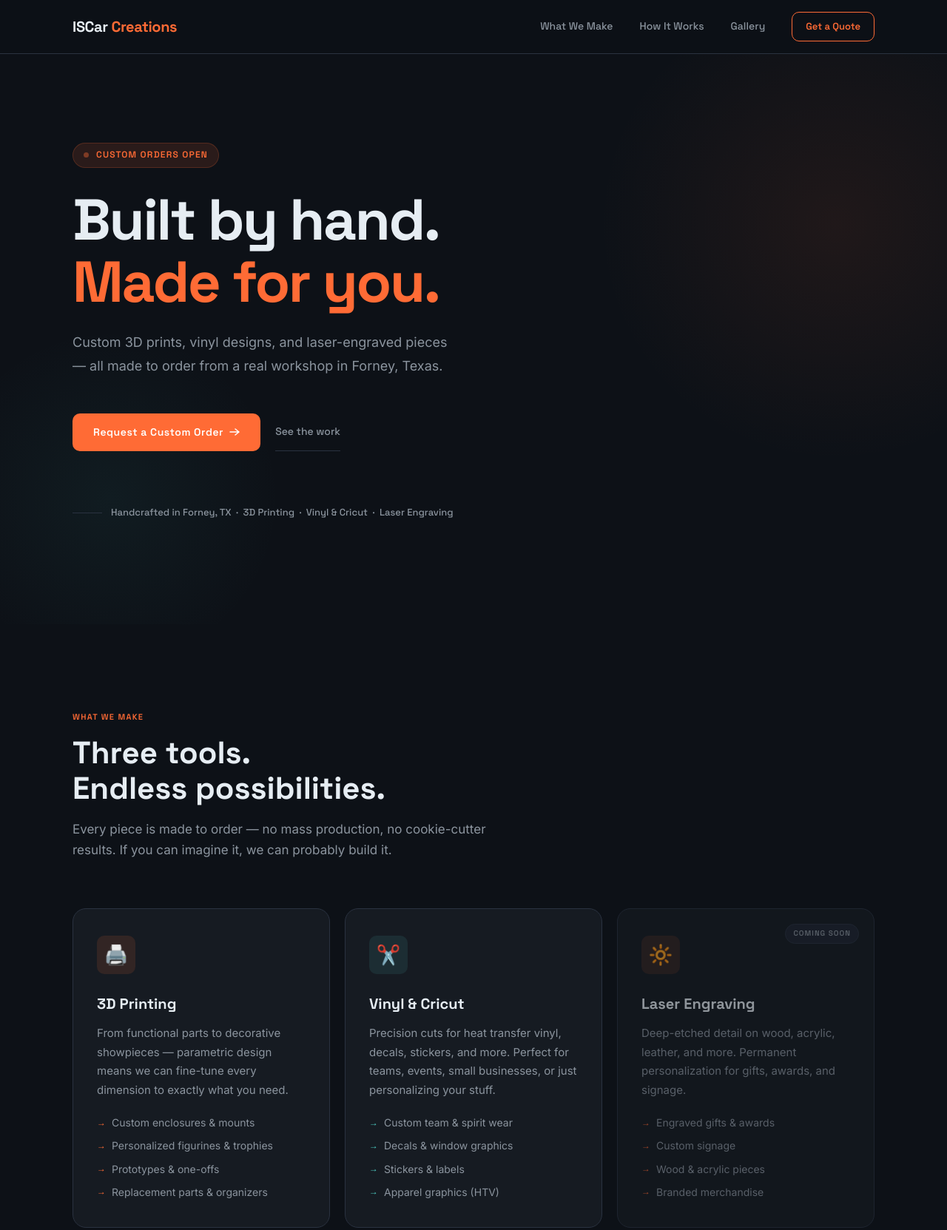
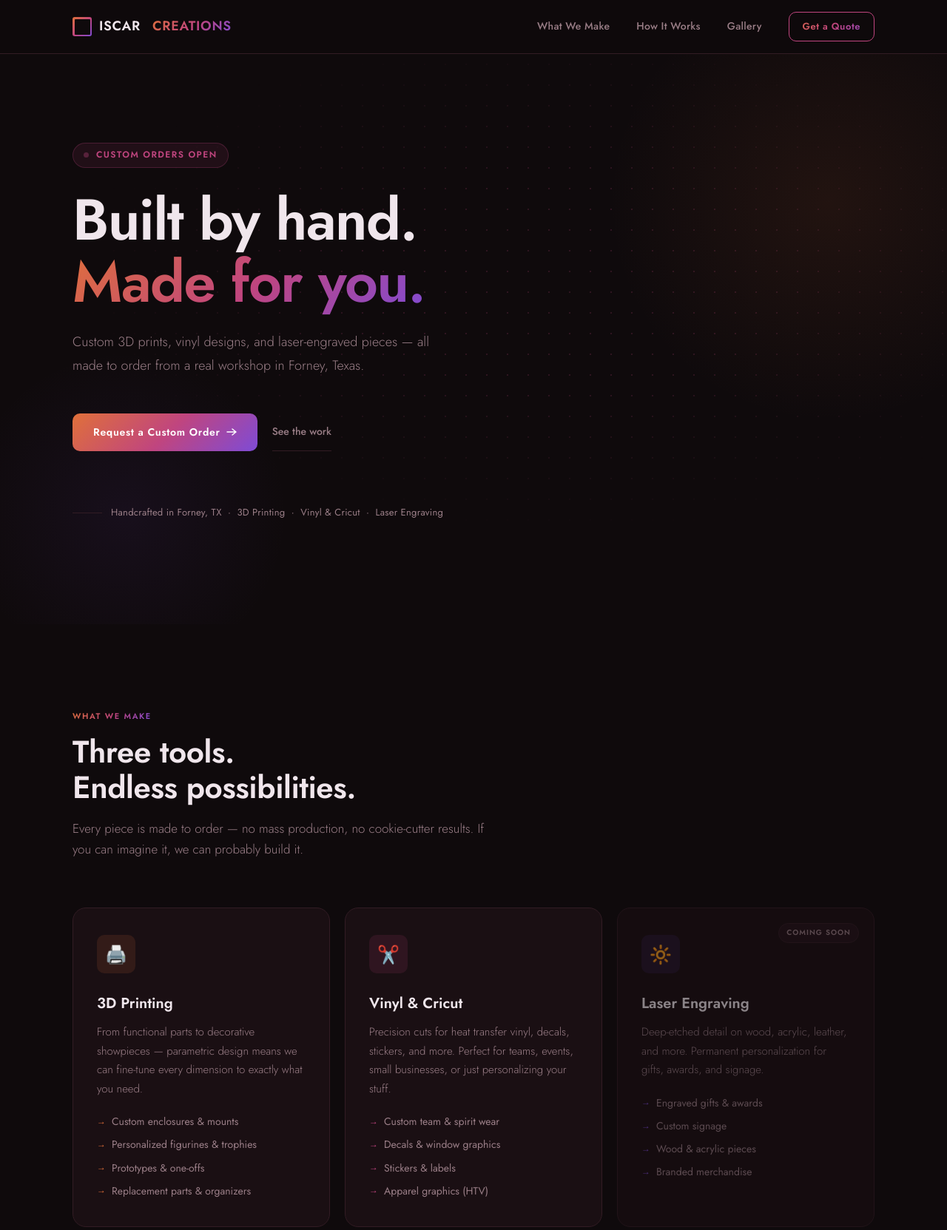
Before and after one commit to ISolo-AV-Design/iscar-creations-website, a plain HTML site: page index.html in a window 1280 px wide. Shown: the top 1663 px of the page at 74% size. Drawn offline with Linux system fonts and the light colour scheme.

Commit message:
Retheme: apply ISCar Creations logo palette (Jost, gradient, dark maroon)

```diff
--- a/index.html
+++ b/index.html
@@ -8,26 +8,33 @@
 
     <link rel="preconnect" href="https://fonts.googleapis.com">
     <link rel="preconnect" href="https://fonts.gstatic.com" crossorigin>
-    <link href="https://fonts.googleapis.com/css2?family=Space+Grotesk:wght@300;400;500;600;700&family=Inter:wght@300;400;500;600&display=swap" rel="stylesheet">
+    <link href="https://fonts.googleapis.com/css2?family=Jost:wght@300;400;500;600;700&display=swap" rel="stylesheet">
 
     <style>
         /* ─── Design Tokens ─── */
         :root {
-            --bg:         #0D1117;
-            --surface:    #161B22;
-            --surface-2:  #1E2430;
-            --border:     #2A3240;
-            --text:       #E6EDF3;
-            --text-muted: #8B949E;
-            --accent:     #FF6B35;
-            --accent-dim: rgba(255, 107, 53, 0.12);
-            --teal:       #4ECDC4;
-            --teal-dim:   rgba(78, 205, 196, 0.10);
-            --max-width:  1140px;
-            --font-head:  'Space Grotesk', system-ui, sans-serif;
-            --font-body:  'Inter', system-ui, sans-serif;
-            --radius:     10px;
-            --radius-lg:  18px;
+            --bg:           #0f0a0c;
+            --surface:      #1a0f13;
+            --surface-2:    #231319;
+            --border:       #321c24;
+            --text:         #f0e6ec;
+            --text-muted:   #9a7e87;
+            --orange:       #e0703a;
+            --pink:         #c0457f;
+            --purple:       #7e4bd6;
+            --teal:         #1fa89b;
+            --amber:        #e0a93a;
+            --ink:          #3a2630;
+            --gradient:     linear-gradient(135deg, #e0703a 0%, #c0457f 52%, #7e4bd6 100%);
+            --accent:       #e0703a;
+            --accent-dim:   rgba(224, 112, 58, 0.12);
+            --pink-dim:     rgba(192, 69, 127, 0.12);
+            --purple-dim:   rgba(126, 75, 214, 0.12);
+            --teal-dim:     rgba(31, 168, 155, 0.10);
+            --max-width:    1140px;
+            --font:         'Jost', system-ui, sans-serif;
+            --radius:       10px;
+            --radius-lg:    18px;
         }
 
         /* ─── Reset ─── */
@@ -35,11 +42,12 @@
         html { scroll-behavior: smooth; }
 
         body {
-            font-family: var(--font-body);
+            font-family: var(--font);
             background-color: var(--bg);
             color: var(--text);
             line-height: 1.65;
             -webkit-font-smoothing: antialiased;
+            font-weight: 400;
         }
 
         a { color: inherit; text-decoration: none; }
@@ -60,26 +68,29 @@
         /* ─── Utility ─── */
         .tag {
             display: inline-block;
-            font-family: var(--font-head);
             font-size: 11px;
             font-weight: 600;
-            letter-spacing: 0.12em;
+            letter-spacing: 0.14em;
             text-transform: uppercase;
-            color: var(--accent);
+            background: var(--gradient);
+            -webkit-background-clip: text;
+            -webkit-text-fill-color: transparent;
+            background-clip: text;
             margin-bottom: 16px;
         }
 
         .section-title {
-            font-family: var(--font-head);
             font-size: clamp(28px, 4vw, 42px);
-            font-weight: 700;
+            font-weight: 600;
             line-height: 1.15;
             color: var(--text);
             margin-bottom: 16px;
+            letter-spacing: -0.01em;
         }
 
         .section-sub {
             font-size: 17px;
+            font-weight: 300;
             color: var(--text-muted);
             max-width: 560px;
             line-height: 1.7;
@@ -89,14 +100,16 @@
             display: inline-flex;
             align-items: center;
             gap: 8px;
-            background: var(--accent);
+            background: var(--gradient);
             color: #ffffff;
-            font-family: var(--font-head);
+            font-family: var(--font);
             font-size: 14px;
             font-weight: 600;
-            letter-spacing: 0.04em;
+            letter-spacing: 0.05em;
             padding: 14px 28px;
             border-radius: var(--radius);
+            border: none;
+            cursor: pointer;
             transition: opacity 0.2s ease, transform 0.15s ease;
         }
 
@@ -107,7 +120,7 @@
             align-items: center;
             gap: 8px;
             color: var(--text-muted);
-            font-family: var(--font-head);
+            font-family: var(--font);
             font-size: 14px;
             font-weight: 500;
             padding: 14px 0;
@@ -122,9 +135,9 @@
             position: sticky;
             top: 0;
             z-index: 100;
-            background: rgba(13, 17, 23, 0.85);
-            backdrop-filter: blur(12px);
-            -webkit-backdrop-filter: blur(12px);
+            background: rgba(15, 10, 12, 0.88);
+            backdrop-filter: blur(14px);
+            -webkit-backdrop-filter: blur(14px);
             border-bottom: 1px solid var(--border);
         }
 
@@ -135,15 +148,40 @@
             height: 72px;
         }
 
+        /* Logo mark: gradient-border square (matches the logo icon) */
         .logo {
-            font-family: var(--font-head);
-            font-size: 20px;
-            font-weight: 700;
-            letter-spacing: -0.02em;
+            display: flex;
+            align-items: center;
+            gap: 10px;
+            font-size: 18px;
+            font-weight: 600;
+            letter-spacing: 0.04em;
             color: var(--text);
+            text-transform: uppercase;
         }
 
-        .logo span { color: var(--accent); }
+        .logo-mark {
+            width: 26px;
+            height: 26px;
+            background: var(--gradient);
+            padding: 2.5px;
+            border-radius: 3px;
+            flex-shrink: 0;
+        }
+
+        .logo-mark-inner {
+            width: 100%;
+            height: 100%;
+            background: var(--bg);
+            border-radius: 1px;
+        }
+
+        .logo-text-accent {
+            background: var(--gradient);
+            -webkit-background-clip: text;
+            -webkit-text-fill-color: transparent;
+            background-clip: text;
+        }
 
         nav {
             display: flex;
@@ -152,27 +190,46 @@
         }
 
         nav a {
-            font-family: var(--font-head);
             font-size: 14px;
             font-weight: 500;
             color: var(--text-muted);
             transition: color 0.2s;
+            letter-spacing: 0.02em;
         }
 
         nav a:hover { color: var(--text); }
 
         .nav-cta {
-            font-family: var(--font-head);
             font-size: 13px;
             font-weight: 600;
-            color: var(--accent);
-            border: 1px solid var(--accent);
+            letter-spacing: 0.04em;
+            background: var(--gradient);
+            -webkit-background-clip: text;
+            -webkit-text-fill-color: transparent;
+            background-clip: text;
+            border: 1px solid var(--pink);
             padding: 8px 18px;
             border-radius: var(--radius);
-            transition: background 0.2s, color 0.2s;
+            transition: background-color 0.2s;
+            position: relative;
         }
 
-        .nav-cta:hover { background: var(--accent); color: #fff; }
+        .nav-cta::before {
+            content: '';
+            position: absolute;
+            inset: 0;
+            background: var(--gradient);
+            opacity: 0;
+            border-radius: var(--radius);
+            transition: opacity 0.2s;
+            z-index: -1;
+        }
+
+        .nav-cta:hover {
+            -webkit-text-fill-color: #fff;
+            color: #fff;
+        }
+        .nav-cta:hover::before { opacity: 1; }
 
         .nav-mobile-toggle {
             display: none;
@@ -202,25 +259,36 @@
             overflow: hidden;
         }
 
+        /* Maker dot-grid texture — pulled from the logo background */
         .hero::before {
             content: '';
             position: absolute;
-            top: -120px;
-            right: -200px;
-            width: 700px;
-            height: 700px;
-            background: radial-gradient(circle, rgba(255,107,53,0.08) 0%, transparent 65%);
+            inset: 0;
+            background-image: radial-gradient(rgba(192,69,127,0.18) 1px, transparent 1px);
+            background-size: 28px 28px;
+            pointer-events: none;
+            mask-image: radial-gradient(ellipse 70% 60% at 60% 40%, black 30%, transparent 75%);
+            -webkit-mask-image: radial-gradient(ellipse 70% 60% at 60% 40%, black 30%, transparent 75%);
+        }
+
+        /* Gradient glow blobs */
+        .hero-glow-1 {
+            position: absolute;
+            top: -140px;
+            right: -180px;
+            width: 680px;
+            height: 680px;
+            background: radial-gradient(circle, rgba(224,112,58,0.09) 0%, transparent 62%);
             pointer-events: none;
         }
 
-        .hero::after {
-            content: '';
+        .hero-glow-2 {
             position: absolute;
-            bottom: -80px;
-            left: -100px;
+            bottom: -100px;
+            left: -80px;
             width: 500px;
             height: 500px;
-            background: radial-gradient(circle, rgba(78,205,196,0.06) 0%, transparent 65%);
+            background: radial-gradient(circle, rgba(126,75,214,0.08) 0%, transparent 62%);
             pointer-events: none;
         }
 
@@ -233,16 +301,15 @@
             display: inline-flex;
             align-items: center;
             gap: 10px;
-            background: var(--accent-dim);
-            border: 1px solid rgba(255,107,53,0.2);
+            background: rgba(192,69,127,0.1);
+            border: 1px solid rgba(192,69,127,0.25);
             border-radius: 100px;
             padding: 6px 14px;
-            font-family: var(--font-head);
             font-size: 12px;
             font-weight: 600;
-            letter-spacing: 0.1em;
+            letter-spacing: 0.12em;
             text-transform: uppercase;
-            color: var(--accent);
+            color: var(--pink);
             margin-bottom: 28px;
         }
 
@@ -250,22 +317,21 @@
             content: '';
             width: 7px;
             height: 7px;
-            background: var(--accent);
+            background: var(--pink);
             border-radius: 50%;
             animation: pulse 2s infinite;
         }
 
         @keyframes pulse {
             0%, 100% { opacity: 1; }
-            50% { opacity: 0.4; }
+            50% { opacity: 0.35; }
         }
 
         .hero h1 {
-            font-family: var(--font-head);
             font-size: clamp(42px, 6.5vw, 78px);
-            font-weight: 700;
+            font-weight: 600;
             line-height: 1.08;
-            letter-spacing: -0.03em;
+            letter-spacing: -0.02em;
             color: var(--text);
             margin-bottom: 24px;
             max-width: 800px;
@@ -273,11 +339,15 @@
 
         .hero h1 em {
             font-style: normal;
-            color: var(--accent);
+            background: var(--gradient);
+            -webkit-background-clip: text;
+            -webkit-text-fill-color: transparent;
+            background-clip: text;
         }
 
         .hero-sub {
             font-size: 18px;
+            font-weight: 300;
             color: var(--text-muted);
             max-width: 520px;
             line-height: 1.75;
@@ -298,8 +368,8 @@
             gap: 12px;
             color: var(--text-muted);
             font-size: 13px;
-            font-family: var(--font-head);
-            font-weight: 500;
+            font-weight: 400;
+            letter-spacing: 0.02em;
         }
 
         .hero-made-in::before {
@@ -308,6 +378,7 @@
             width: 40px;
             height: 1px;
             background: var(--border);
+            flex-shrink: 0;
         }
 
         /* ─── What We Make ─── */
@@ -332,15 +403,24 @@
             overflow: hidden;
         }
 
-        .craft-card:hover {
-            border-color: var(--accent);
-            transform: translateY(-3px);
+        /* Subtle top-edge gradient accent line */
+        .craft-card::before {
+            content: '';
+            position: absolute;
+            top: 0; left: 0; right: 0;
+            height: 2px;
+            background: var(--gradient);
+            opacity: 0;
+            transition: opacity 0.25s ease;
         }
 
-        .craft-card.teal:hover { border-color: var(--teal); }
+        .craft-card:hover { border-color: var(--orange); transform: translateY(-3px); }
+        .craft-card:hover::before { opacity: 1; }
+        .craft-card.pink:hover { border-color: var(--pink); }
+        .craft-card.purple-card:hover { border-color: var(--purple); }
 
         .craft-card.coming-soon {
-            opacity: 0.6;
+            opacity: 0.55;
             pointer-events: none;
         }
 
@@ -348,7 +428,6 @@
             position: absolute;
             top: 20px;
             right: 20px;
-            font-family: var(--font-head);
             font-size: 10px;
             font-weight: 600;
             letter-spacing: 0.1em;
@@ -367,23 +446,24 @@
             display: flex;
             align-items: center;
             justify-content: center;
-            font-size: 26px;
+            font-size: 24px;
             margin-bottom: 24px;
-            background: var(--accent-dim);
         }
 
-        .craft-icon.teal { background: var(--teal-dim); }
+        .craft-icon.orange { background: var(--accent-dim); }
+        .craft-icon.pink   { background: var(--pink-dim); }
+        .craft-icon.purple { background: var(--purple-dim); }
 
         .craft-card h3 {
-            font-family: var(--font-head);
             font-size: 20px;
-            font-weight: 700;
+            font-weight: 600;
             color: var(--text);
             margin-bottom: 10px;
         }
 
         .craft-card p {
             font-size: 15px;
+            font-weight: 300;
             color: var(--text-muted);
             line-height: 1.7;
         }
@@ -398,6 +478,7 @@
 
         .craft-card ul li {
             font-size: 14px;
+            font-weight: 400;
             color: var(--text-muted);
             display: flex;
             align-items: center;
@@ -406,11 +487,12 @@
 
         .craft-card ul li::before {
             content: '→';
-            color: var(--accent);
             font-size: 12px;
+            color: var(--orange);
         }
 
-        .craft-card.teal ul li::before { color: var(--teal); }
+        .craft-card.pink ul li::before   { color: var(--pink); }
+        .craft-card.purple-card ul li::before { color: var(--purple); }
 
         /* ─── How It Works ─── */
         .process-section { background: var(--surface); }
@@ -455,40 +537,38 @@
         }
 
         .step-num {
-            font-family: var(--font-head);
             font-size: 11px;
             font-weight: 700;
             letter-spacing: 0.15em;
             text-transform: uppercase;
-            color: var(--accent);
             margin-bottom: 20px;
         }
 
+        .step:nth-child(1) .step-num { color: var(--orange); }
+        .step:nth-child(2) .step-num { color: var(--pink); }
+        .step:nth-child(3) .step-num { color: var(--purple); }
+        .step:nth-child(4) .step-num { color: var(--teal); }
+
         .step h4 {
-            font-family: var(--font-head);
             font-size: 17px;
-            font-weight: 700;
+            font-weight: 600;
             color: var(--text);
             margin-bottom: 10px;
         }
 
         .step p {
             font-size: 14px;
+            font-weight: 300;
             color: var(--text-muted);
             line-height: 1.7;
         }
 
-        /* ─── Gallery placeholder ─── */
-        .gallery-section {}
-
-        .gallery-intro {
-            margin-bottom: 48px;
-        }
+        /* ─── Gallery ─── */
+        .gallery-intro { margin-bottom: 48px; }
 
         .gallery-grid {
             display: grid;
             grid-template-columns: repeat(3, 1fr);
-            grid-template-rows: auto;
             gap: 16px;
         }
 
@@ -511,7 +591,6 @@
             flex-direction: column;
             gap: 10px;
             color: var(--text-muted);
-            font-family: var(--font-head);
             font-size: 13px;
             font-weight: 500;
             position: relative;
@@ -519,20 +598,18 @@
             transition: border-color 0.2s;
         }
 
-        .gallery-card:hover { border-color: var(--border); }
-
         .gallery-card.featured {
             grid-column: 1 / 3;
             aspect-ratio: 16 / 7;
         }
 
-        .gallery-card-icon { font-size: 28px; opacity: 0.3; }
+        .gallery-card-icon { font-size: 28px; opacity: 0.25; }
 
         .gallery-card-label {
             font-size: 12px;
             letter-spacing: 0.08em;
             text-transform: uppercase;
-            opacity: 0.5;
+            opacity: 0.4;
         }
 
         /* ─── Contact / Commission ─── */
@@ -550,16 +627,17 @@
         }
 
         .contact-info h2 {
-            font-family: var(--font-head);
             font-size: clamp(26px, 3.5vw, 38px);
-            font-weight: 700;
+            font-weight: 600;
             line-height: 1.2;
             color: var(--text);
             margin-bottom: 18px;
+            letter-spacing: -0.01em;
         }
 
         .contact-info p {
             font-size: 16px;
+            font-weight: 300;
             color: var(--text-muted);
             line-height: 1.75;
             margin-bottom: 32px;
@@ -572,6 +650,7 @@
             padding: 18px 0;
             border-bottom: 1px solid var(--border);
             font-size: 15px;
+            font-weight: 300;
             color: var(--text-muted);
         }
 
@@ -579,10 +658,17 @@
 
         .contact-detail strong {
             color: var(--text);
-            font-family: var(--font-head);
             font-weight: 600;
             min-width: 80px;
             font-size: 13px;
+            letter-spacing: 0.02em;
+        }
+
+        .contact-detail a {
+            background: var(--gradient);
+            -webkit-background-clip: text;
+            -webkit-text-fill-color: transparent;
+            background-clip: text;
         }
 
         form {
@@ -603,10 +689,9 @@
 
         label {
             display: block;
-            font-family: var(--font-head);
             font-size: 12px;
             font-weight: 600;
-            letter-spacing: 0.08em;
+            letter-spacing: 0.1em;
             text-transform: uppercase;
             color: var(--text-muted);
             margin-bottom: 8px;
@@ -618,8 +703,9 @@
             border: 1px solid var(--border);
             border-radius: var(--radius);
             color: var(--text);
-            font-family: var(--font-body);
+            font-family: var(--font);
             font-size: 15px;
+            font-weight: 300;
             padding: 13px 16px;
             outline: none;
             transition: border-color 0.2s;
@@ -627,11 +713,9 @@
             -webkit-appearance: none;
         }
 
-        input::placeholder, textarea::placeholder { color: var(--text-muted); opacity: 0.6; }
+        input::placeholder, textarea::placeholder { color: var(--text-muted); opacity: 0.5; }
 
-        input:focus, textarea:focus, select:focus {
-            border-color: var(--accent);
-        }
+        input:focus, textarea:focus, select:focus { border-color: var(--pink); }
 
         textarea { resize: vertical; min-height: 130px; }
 
@@ -645,9 +729,7 @@
 
         select option { background: var(--surface-2); }
 
-        .form-submit {
-            margin-top: 4px;
-        }
+        .form-submit { margin-top: 4px; }
 
         .form-submit .btn-primary {
             width: 100%;
@@ -658,6 +740,7 @@
 
         .form-note {
             font-size: 12px;
+            font-weight: 300;
             color: var(--text-muted);
             text-align: center;
             margin-top: 4px;
@@ -678,16 +761,21 @@
         }
 
         .footer-logo {
-            font-family: var(--font-head);
-            font-size: 16px;
-            font-weight: 700;
+            display: flex;
+            align-items: center;
+            gap: 8px;
+            font-size: 15px;
+            font-weight: 600;
+            letter-spacing: 0.04em;
+            text-transform: uppercase;
             color: var(--text);
         }
 
-        .footer-logo span { color: var(--accent); }
+        .footer-logo .logo-mark { width: 20px; height: 20px; padding: 2px; }
 
         .footer-copy {
             font-size: 13px;
+            font-weight: 300;
             color: var(--text-muted);
         }
 
@@ -698,17 +786,18 @@
 
         .footer-links a {
             font-size: 13px;
+            font-weight: 400;
             color: var(--text-muted);
             transition: color 0.2s;
         }
 
         .footer-links a:hover { color: var(--text); }
 
-        /* ─── Divider line ─── */
+        /* ─── Gradient divider ─── */
         .divider {
             width: 48px;
             height: 3px;
-            background: var(--accent);
+            background: var(--gradient);
             border-radius: 2px;
             margin-bottom: 32px;
         }
@@ -721,7 +810,10 @@
     <header>
         <div class="container">
             <div class="nav-wrap">
-                <a href="#" class="logo">ISCar <span>Creations</span></a>
+                <a href="#" class="logo">
+                    <div class="logo-mark"><div class="logo-mark-inner"></div></div>
+                    ISCar&nbsp;<span class="logo-text-accent">Creations</span>
+                </a>
                 <nav>
                     <a href="#what-we-make">What We Make</a>
                     <a href="#process">How It Works</a>
@@ -737,6 +829,8 @@
 
     <!-- ═══ HERO ═══ -->
     <section class="hero">
+        <div class="hero-glow-1"></div>
+        <div class="hero-glow-2"></div>
         <div class="container">
             <div class="hero-inner">
                 <div class="hero-eyebrow">Custom orders open</div>
@@ -776,7 +870,7 @@
 
                 <!-- 3D Printing -->
                 <div class="craft-card">
-                    <div class="craft-icon">🖨️</div>
+                    <div class="craft-icon orange">🖨️</div>
                     <h3>3D Printing</h3>
                     <p>From functional parts to decorative showpieces — parametric design means we can fine-tune every dimension to exactly what you need.</p>
                     <ul>
@@ -788,8 +882,8 @@
                 </div>
 
                 <!-- Vinyl / Cricut -->
-                <div class="craft-card teal">
-                    <div class="craft-icon teal">✂️</div>
+                <div class="craft-card pink">
+                    <div class="craft-icon pink">✂️</div>
                     <h3>Vinyl &amp; Cricut</h3>
                     <p>Precision cuts for heat transfer vinyl, decals, stickers, and more. Perfect for teams, events, small businesses, or just personalizing your stuff.</p>
                     <ul>
@@ -801,9 +895,9 @@
                 </div>
 
                 <!-- Laser Engraving -->
-                <div class="craft-card coming-soon">
+                <div class="craft-card purple-card coming-soon">
                     <div class="craft-card-badge">Coming soon</div>
-                    <div class="craft-icon">🔆</div>
+                    <div class="craft-icon purple">🔆</div>
                     <h3>Laser Engraving</h3>
                     <p>Deep-etched detail on wood, acrylic, leather, and more. Permanent personalization for gifts, awards, and signage.</p>
                     <ul>
@@ -855,7 +949,7 @@
     </section>
 
     <!-- ═══ GALLERY ═══ -->
-    <section id="gallery" class="section gallery-section">
+    <section id="gallery" class="section">
         <div class="container">
             <div class="gallery-intro">
                 <div class="tag">From the workshop</div>
@@ -900,7 +994,7 @@
 
                     <div class="contact-detail">
                         <strong>Email</strong>
-                        <a href="mailto:hello@iscarcreations.com" style="color: var(--accent);">hello@iscarcreations.com</a>
+                        <a href="mailto:hello@iscarcreations.com">hello@iscarcreations.com</a>
                     </div>
                     <div class="contact-detail">
                         <strong>Based in</strong>
@@ -965,7 +1059,10 @@
     <footer>
         <div class="container">
             <div class="footer-inner">
-                <div class="footer-logo">ISCar <span>Creations</span></div>
+                <div class="footer-logo">
+                    <div class="logo-mark"><div class="logo-mark-inner"></div></div>
+                    ISCar&nbsp;<span class="logo-text-accent">Creations</span>
+                </div>
                 <p class="footer-copy">&copy; 2026 ISCar Creations LLC &mdash; Forney, Texas</p>
                 <div class="footer-links">
                     <a href="#what-we-make">Products</a>
```
